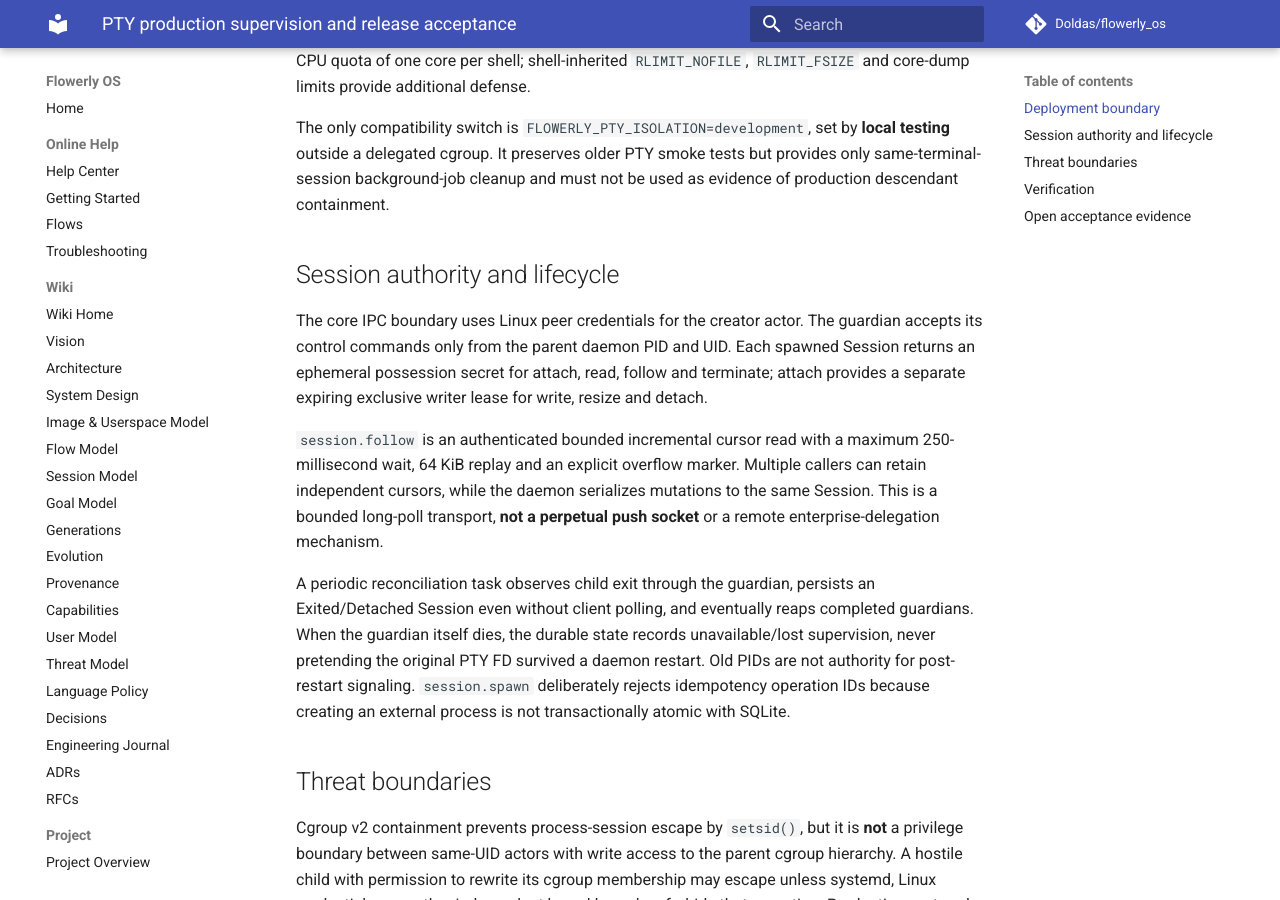
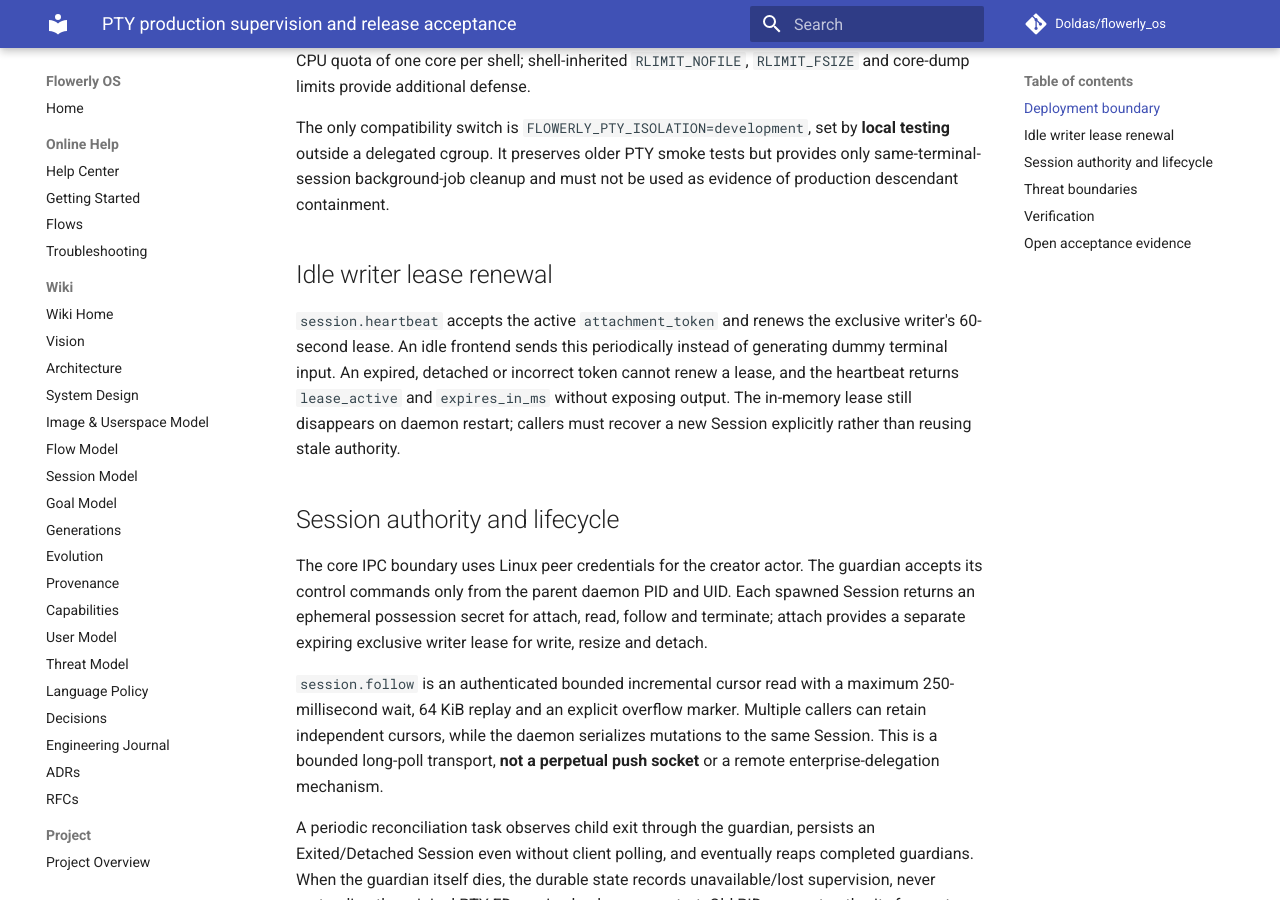
Before and after one commit to Doldas/flowerly_os, an MkDocs documentation site: the page built from docs/pty-production-supervision.md, in a window 1280 px wide and 900 px high, scrolled down 589 px. Built offline with MkDocs 1.6.1 and Material for MkDocs 9.7.7, drawn with Linux system fonts in a browser that asks for light colours; comment, search, counter and statistics services are not loaded.

Commit message:
docs(pty): document explicit idle writer heartbeat and revoked token semantics

```diff
--- a/docs/pty-production-supervision.md
+++ b/docs/pty-production-supervision.md
@@ -29,6 +29,16 @@
 a delegated cgroup. It preserves older PTY smoke tests but provides
 only same-terminal-session background-job cleanup and must not be used
 as evidence of production descendant containment.
+
+## Idle writer lease renewal
+
+`session.heartbeat` accepts the active `attachment_token` and renews
+the exclusive writer's 60-second lease. An idle frontend sends this
+periodically instead of generating dummy terminal input. An expired,
+detached or incorrect token cannot renew a lease, and the heartbeat
+returns `lease_active` and `expires_in_ms` without exposing output.
+The in-memory lease still disappears on daemon restart; callers must
+recover a new Session explicitly rather than reusing stale authority.
 
 ## Session authority and lifecycle
 
```
